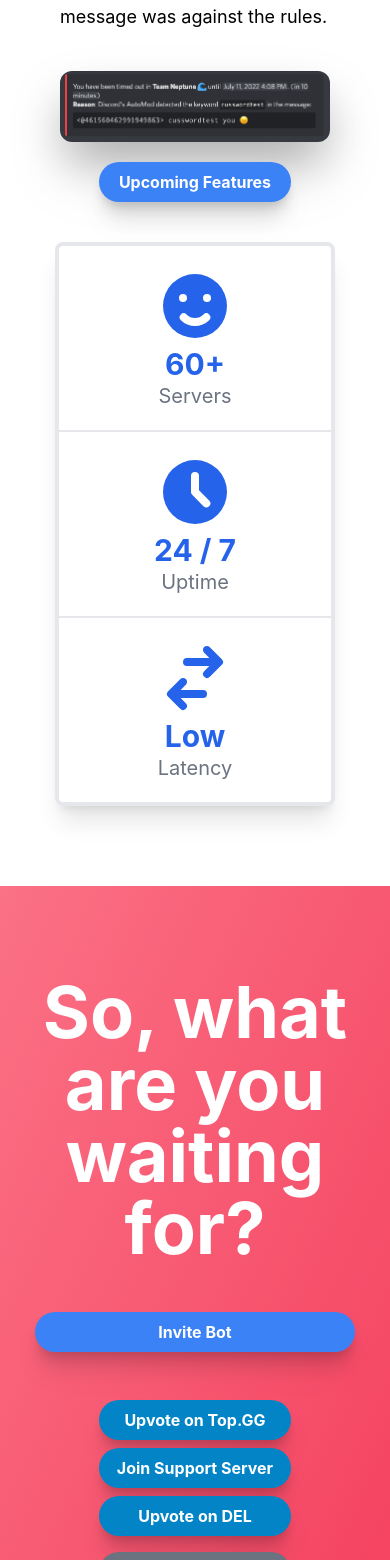
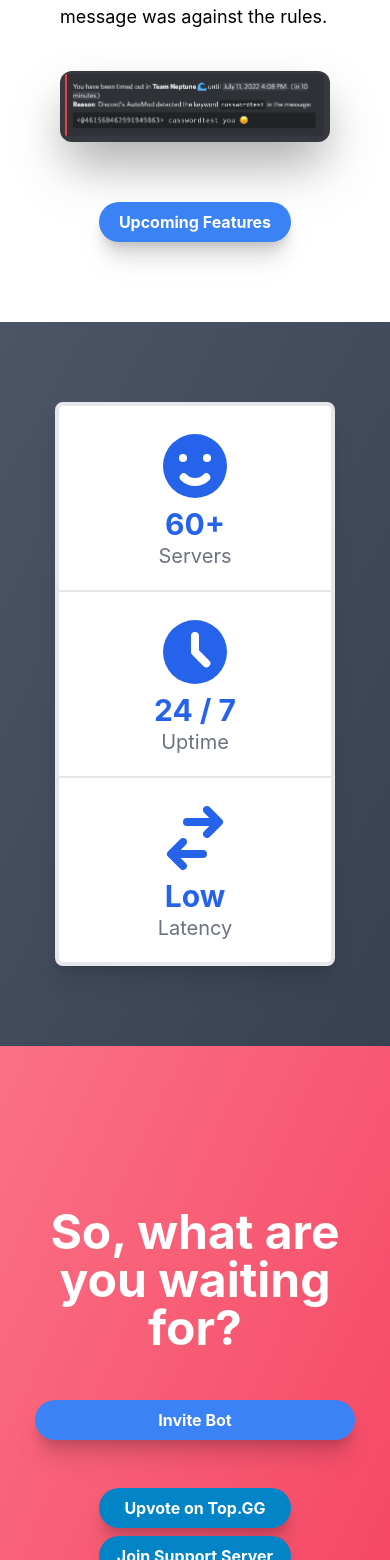
Before and after one commit to TechGeekGamer/timeout-track-website, a React (Create React App) app: page /#/ in a window 390 px wide. Shown: the part 1961-3521 px from the top of the page. Built offline with nearby package versions, Linux system fonts and the light colour scheme.

Commit message:
Update stats location

```diff
--- a/src/pages/home/Home.js
+++ b/src/pages/home/Home.js
@@ -84,7 +84,7 @@ function Home() {
           <h1 className="text-center text-4xl py-2 font-bold">Features</h1>
 
           <div className="flex flex-col-reverse md:flex-row gap-10 py-5">
-            <div>
+            <div className="md:w-1/2">
               <img
                 className="storyImage"
                 src="images/builtin_discord_timeout_tracked_end_dm_prompt.png"
@@ -92,7 +92,7 @@ function Home() {
               />
             </div>
 
-            <div className="mx-auto">
+            <div className="mx-auto md:w-1/2">
               <h1 className="title-font text-2xl font-medium text-gray-900 mb-3 text-center">
                 Send Reason to DM
               </h1>
@@ -106,7 +106,7 @@ function Home() {
           </div>
 
           <div className="flex flex-col md:flex-row gap-10 py-5">
-            <div className="mx-auto">
+            <div className="mx-auto md:w-1/2">
               <h1 className="title-font text-2xl font-medium text-gray-900 mb-3 text-center">
                 Logging Feature
               </h1>
@@ -116,7 +116,7 @@ function Home() {
                 command and the reason they did so.
               </p>
             </div>
-            <div>
+            <div className="md:w-3/4">
               <img
                 className="storyImage"
                 src="images/builtin_discord_timeout_tracked_start.png"
@@ -126,14 +126,14 @@ function Home() {
           </div>
 
           <div className="flex flex-col-reverse md:flex-row gap-10 py-5">
-            <div className="">
+            <div className="md:w-1/2">
               <img
                 className="storyImage"
                 src="images/builtin_discord_automod_detected_word_DM.png"
                 alt=""
               />
             </div>
-            <div className="mx-auto">
+            <div className="mx-auto md:w-1/2">
               <h1 className="title-font text-2xl font-medium text-gray-900 mb-3 text-center">
                 <a
                   className="text-blue-400 hover:text-blue-500"
@@ -161,7 +161,7 @@ function Home() {
             </div>
           </div>
         </div>
-        <div className="text-center">
+        <div className="text-center py-10">
           <div className="inline-flex gap-2">
             <NavLink to={"/upcoming"}>
               <button className="btn-primary hover:scale-105 transition-all grow w-48">
@@ -175,8 +175,14 @@ function Home() {
             </NavLink> */}
           </div>
         </div>
+      </div>
+
+      {/* Stats */}
+      <div className="mx-auto grid bg-gradient-to-br from-secondary-600 to-secondary-700 px-5 py-10">
+        <div className="my-auto">
+          <div className="text-center">
             <div className="container py-10">
-          <div className="mx-auto text-center border-4 border-opacity-50 w-4/5 shadow-xl rounded-lg">
+              <div className="mx-auto text-center border-4 border-opacity-50 w-4/5 shadow-xl rounded-lg bg-white">
                 <div className="flex flex-col md:flex-row flex-wrap">
                   <div className="border-b-2 md:border-b-0 md:border-r-4 p-5 grow">
                     <EmojiHappyIcon className="mx-auto w-20 text-primary-600" />
@@ -185,7 +191,9 @@ function Home() {
                   </div>
                   <div className="border-b-2 md:border-b-0 md:border-r-4 p-5 grow">
                     <ClockIcon className="mx-auto w-20 text-primary-600" />
-                <h3 className="text-3xl font-bold text-primary-600">24 / 7</h3>
+                    <h3 className="text-3xl font-bold text-primary-600">
+                      24 / 7
+                    </h3>
                     <h3 className="text-xl text-secondary-500">Uptime</h3>
                   </div>
                   <div className="border-b-2 md:border-b-0 md:border-r-4 last:border-r-0 last:border-b-0 p-5 grow">
@@ -197,13 +205,15 @@ function Home() {
               </div>
             </div>
           </div>
+        </div>
+      </div>
 
       {/* CTA */}
       <div className="mx-auto h-screen grid bg-gradient-to-br from-rose-400 to-rose-500 px-5">
         <div className="my-auto container">
           <div className="text-center">
             <div className="inline-flex gap-2">
-              <h1 className="text-center text-7xl py-2 font-bold text-white">
+              <h1 className="text-center text-5xl md:text-7xl py-2 font-bold text-white">
                 So, what are you waiting for?
               </h1>
             </div>
```
Lines whose indentation alone changed are shown as unchanged.
